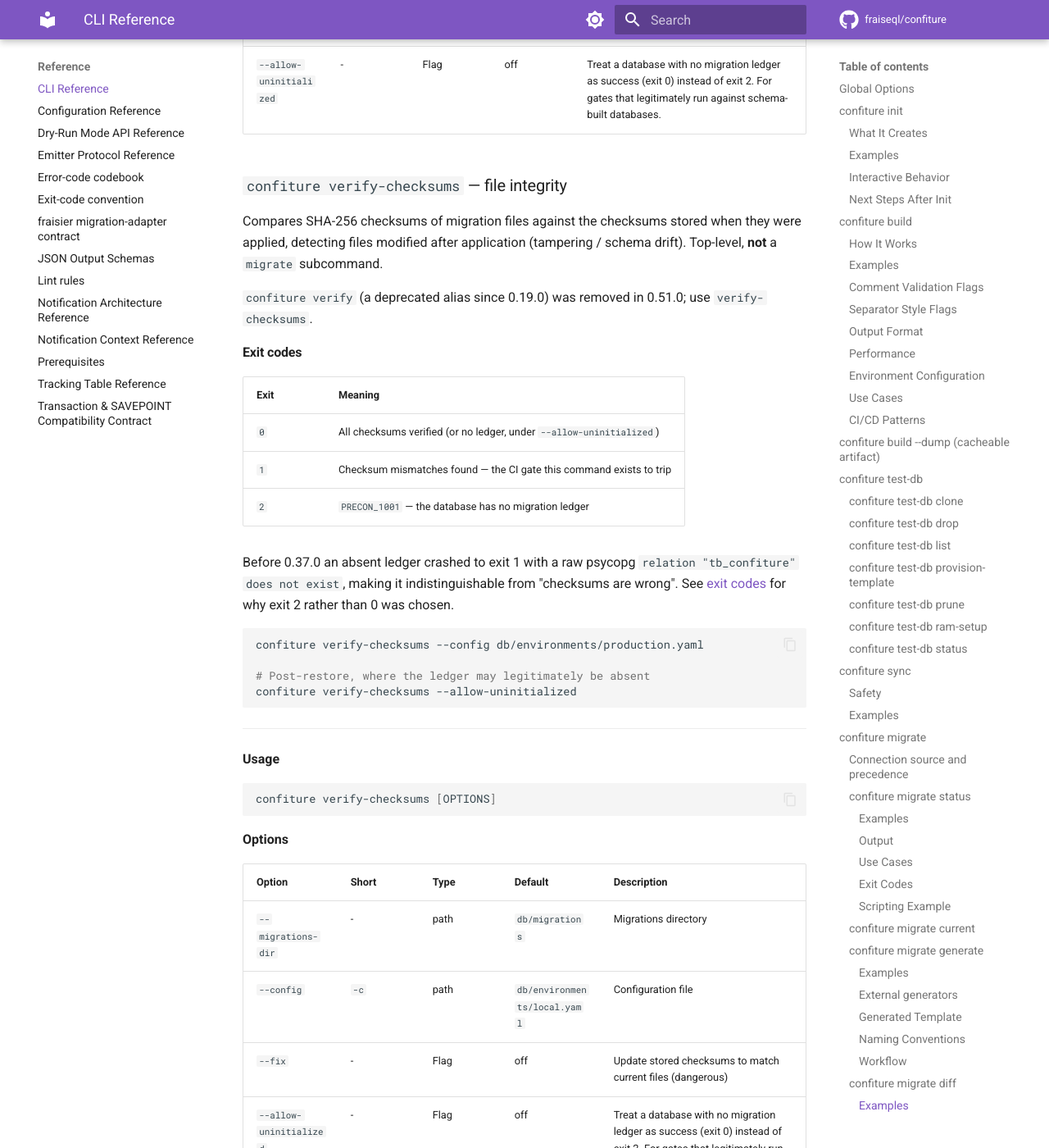
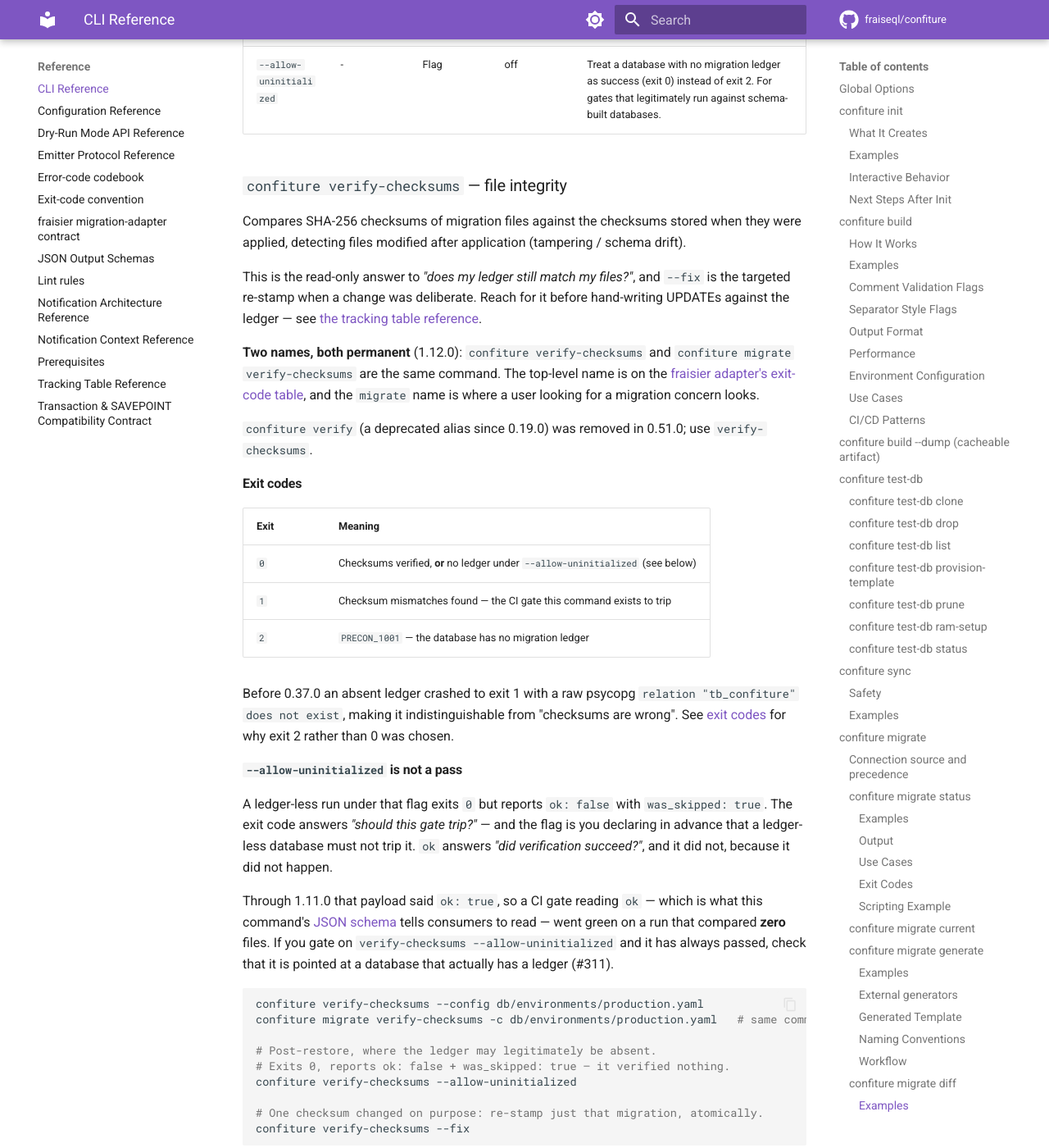
Before and after one commit to fraiseql/confiture, an MkDocs documentation site: the page built from docs/reference/cli.md, in a window 1280 px wide and 1400 px high, scrolled down 56146 px. Shown: the whole window at 82% size. Built offline with MkDocs 1.6.1 and Material for MkDocs 9.7.7, drawn with Linux system fonts in a browser that asks for light colours; comment, search, counter and statistics services are not loaded; the version menu is left out; some of the changed text lies outside the part shown.

Commit message:
feat(cli): verify-checksums is reachable from migrate, and named where it is discussed
[Phase 03, Cycles 1-2: RED|GREEN|REFACTOR|CLEANUP]

The command was unfindable where it was needed. It is `confiture
verify-checksums`, top-level beside `install-helpers`, `restore`, `bootstrap`
and `sync` — so a user searched `migrate --help` and `cli/commands/migrate/`
"because every other migration concern lives there", concluded no read-only
ledger-vs-files check existed, and filed #311 asking for one. Their CI had
been invoking it on every ship for months.

`docs/reference/tracking-table.md` made it worse: its "Checksum mismatches"
section — the one page a user lands on for this question — told the reader to
hand-write `UPDATE tb_confiture SET checksum = encode(sha256(
pg_read_binary_file(...)), 'hex')` and never named the command. That snippet
is also a server-side read needing superuser and the migration file on the
database host, so it was unrunnable against any managed or remote database.

Registered twice, not wrapped: one callable and one option list, so the two
names cannot drift. Both are permanent — the top-level name is on the fraisier
adapter's exit-code table.

## Changes
- `migrate verify-checksums` alias; both names documented in cli.md with the
  `migrate verify` / `verify-checksums` distinction spelled out, since the
  names are similar and the questions are not
- cli.md gains an `--allow-uninitialized is not a pass` section telling a
  reader whose gate has never failed to go and check what it points at
- tracking-table.md: names the command for both questions (read-only check,
  targeted `--fix`), deletes the snippet, and says why it was wrong twice over
  rather than dropping it silently
- the snippet guard checks code fences, not whole documents: the hazard is a
  *runnable* snippet, and naming `pg_read_binary_file` in prose to warn
  against it is the opposite of the defect. A third test pins that warning in
  place.

## Verification
✅ 9339 unit + contract tests pass (16 new)
✅ ruff, ty, budgets, all four generators --check clean

Co-Authored-By: Claude Opus 5 <noreply@anthropic.com>
Claude-Session: https://claude.ai/code/session_016R3jK5NAEwxwjL1ccAqE9L

````diff
--- a/docs/reference/cli.md
+++ b/docs/reference/cli.md
@@ -1958,7 +1958,17 @@ confiture migrate verify [OPTIONS]
 
 Compares SHA-256 checksums of migration files against the checksums stored when
 they were applied, detecting files modified after application (tampering /
-schema drift). Top-level, **not** a `migrate` subcommand.
+schema drift).
+
+This is the read-only answer to *"does my ledger still match my files?"*, and
+`--fix` is the targeted re-stamp when a change was deliberate. Reach for it
+before hand-writing UPDATEs against the ledger — see
+[the tracking table reference](tracking-table.md#checksum-mismatches).
+
+**Two names, both permanent** (1.12.0): `confiture verify-checksums` and
+`confiture migrate verify-checksums` are the same command. The top-level name
+is on the [fraisier adapter's exit-code table](fraisier-adapter-contract.md),
+and the `migrate` name is where a user looking for a migration concern looks.
 
 `confiture verify` (a deprecated alias since 0.19.0) was removed in 0.51.0; use `verify-checksums`.
 
@@ -1966,7 +1976,7 @@ schema drift). Top-level, **not** a `migrate` subcommand.
 
 | Exit | Meaning |
 |------|---------|
-| `0` | All checksums verified (or no ledger, under `--allow-uninitialized`) |
+| `0` | Checksums verified, **or** no ledger under `--allow-uninitialized` (see below) |
 | `1` | Checksum mismatches found — the CI gate this command exists to trip |
 | `2` | `PRECON_1001` — the database has no migration ledger |
 
@@ -1975,11 +1985,30 @@ Before 0.37.0 an absent ledger crashed to exit 1 with a raw psycopg
 "checksums are wrong". See [exit codes](exit-codes.md) for why exit 2 rather
 than 0 was chosen.
 
+#### `--allow-uninitialized` is not a pass
+
+A ledger-less run under that flag exits `0` but reports `ok: false` with
+`was_skipped: true`. The exit code answers *"should this gate trip?"* — and the
+flag is you declaring in advance that a ledger-less database must not trip it.
+`ok` answers *"did verification succeed?"*, and it did not, because it did not
+happen.
+
+Through 1.11.0 that payload said `ok: true`, so a CI gate reading `ok` — which
+is what this command's [JSON schema](json-schemas.md) tells consumers to
+read — went green on a run that compared **zero** files. If you gate on
+`verify-checksums --allow-uninitialized` and it has always passed, check that
+it is pointed at a database that actually has a ledger (#311).
+
 ```bash
 confiture verify-checksums --config db/environments/production.yaml
-
-# Post-restore, where the ledger may legitimately be absent
+confiture migrate verify-checksums -c db/environments/production.yaml   # same command
+
+# Post-restore, where the ledger may legitimately be absent.
+# Exits 0, reports ok: false + was_skipped: true — it verified nothing.
 confiture verify-checksums --allow-uninitialized
+
+# One checksum changed on purpose: re-stamp just that migration, atomically.
+confiture verify-checksums --fix
 ```
 
 ---
@@ -2004,6 +2033,42 @@ confiture verify-checksums [OPTIONS]
 | `--format` | `-f` | str | `text` | Output format: text or json (default: text) |
 
 <!-- END GENERATED: cli confiture verify-checksums -->
+
+### `confiture migrate verify-checksums` — the same command, under `migrate`
+
+An alias for [`confiture verify-checksums`](#confiture-verify-checksums), added
+in 1.12.0 (#311). Same callable, same options, same exit codes — registered
+twice rather than wrapped, so the two cannot drift.
+
+It exists because the command was unfindable where it was needed: a user
+searched `migrate --help` for a ledger-vs-files check, did not find one, and
+filed an issue asking for it — while their own CI had been invoking
+`confiture verify-checksums` on every ship for months.
+
+Note the neighbour it now sits beside: `confiture migrate verify` (documented
+just above) checks **runtime state** through `.verify.sql` sidecars, while
+`migrate verify-checksums` checks **file integrity**. Different questions, and
+the similar names are the reason this page spells out which is which.
+
+<!-- BEGIN GENERATED: cli confiture migrate verify-checksums -->
+
+**Usage**
+
+```bash
+confiture migrate verify-checksums [OPTIONS]
+```
+
+**Options**
+
+| Option | Short | Type | Default | Description |
+|---|---|---|---|---|
+| `--migrations-dir` | - | path | `db/migrations` | Migrations directory |
+| `--config` | `-c` | path | `db/environments/local.yaml` | Configuration file |
+| `--fix` | - | Flag | off | Update stored checksums to match current files (dangerous) |
+| `--allow-uninitialized` | - | Flag | off | Treat a database with no migration ledger as success (exit 0) instead of exit 2. For gates that legitimately run against schema-built databases. |
+| `--format` | `-f` | str | `text` | Output format: text or json (default: text) |
+
+<!-- END GENERATED: cli confiture migrate verify-checksums -->
 
 ### `confiture migrate validate` - Git-Aware Schema Validation
 
````
Also changed, not shown: docs/reference/tracking-table.md (+26 -6 lines), 3 other files.
